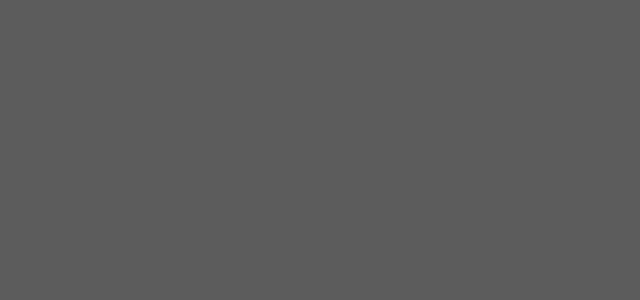
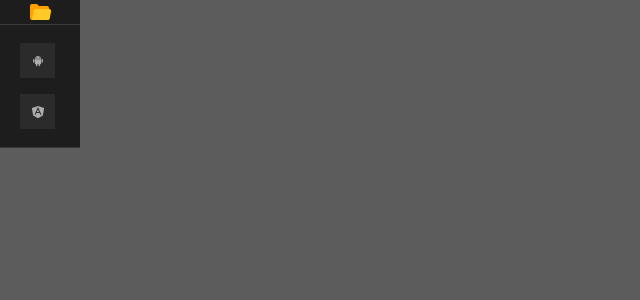
Before and after one commit to prasadthx/CoderZ-Code-Editor, a React (Create React App) app: page / in a window 1280 px wide. Shown: the top 300 px of the page, without its empty margins (0-640 px from the left). Built offline with nearby package versions, Linux system fonts and the light colour scheme.

Commit message:
Created Sample Sidebar

```diff
--- a/package.json
+++ b/package.json
@@ -8,6 +8,7 @@
     "@testing-library/user-event": "^13.5.0",
     "react": "^17.0.2",
     "react-dom": "^17.0.2",
+    "react-icons": "^4.3.1",
     "react-pro-sidebar": "^0.7.1",
     "react-rnd": "^10.3.5",
     "react-scripts": "5.0.0",
--- a/src/App.css
+++ b/src/App.css
@@ -1,4 +1,7 @@
 .App {
   text-align: center;
   background: transparent;
+  display : flex;
+  height: 100%;
+  width: 100%;
 }
--- a/src/App.js
+++ b/src/App.js
@@ -1,10 +1,11 @@
 import logo from './logo.svg';
 import './App.css';
+import FileSidebar from "./components/FileSidebar/FileSidebar";
 
 function App() {
   return (
     <div className="App">
-
+        <FileSidebar/>
     </div>
   );
 }
--- /dev/null
+++ b/src/components/FileSidebar/FileSidebar.js
@@ -0,0 +1,45 @@
+import { ProSidebar, SidebarHeader, SidebarFooter, SidebarContent, Menu, MenuItem, SubMenu } from 'react-pro-sidebar';
+import react, {useState} from 'react';
+import 'react-pro-sidebar/dist/css/styles.css';
+import {IoLogoAngular, IoLogoAndroid} from "react-icons/io";
+import {RiArrowLeftCircleFill} from "react-icons/ri";
+import {FcOpenedFolder} from 'react-icons/fc'
+
+const FileSidebar = () => {
+    const [collapsed, setCollapsed] = useState(true)
+    return (
+        <ProSidebar className={'text-white'} collapsed={collapsed}>
+            <SidebarHeader className={'inline-flex items-center justify-evenly'}>
+                {
+                    collapsed ? (
+                        <FcOpenedFolder onClick={()=>setCollapsed(false)} className={'cursor-pointer text-2xl'} />
+                    ) : (
+                        <>
+                            <h1> Folder Name </h1>
+                            <RiArrowLeftCircleFill onClick={() => setCollapsed(true)} className={'cursor-pointer text-2xl'} />
+                        </>
+                    )
+                }
+            </SidebarHeader>
+            <SidebarContent>
+                {/**
+                 *  You can add the content of the sidebar ex: menu, profile details, ...
+                 */}
+                <Menu iconShape="square">
+                    <MenuItem icon={<IoLogoAndroid />}>Dashboard</MenuItem>
+                    <SubMenu title="Components" icon={<IoLogoAngular />}>
+                        <MenuItem>Component 1</MenuItem>
+                        <MenuItem>Component 2</MenuItem>
+                    </SubMenu>
+                </Menu>
+            </SidebarContent>
+            <SidebarFooter>
+                {/**
+                 *  You can add a footer for the sidebar ex: copyright
+                 */}
+            </SidebarFooter>
+        </ProSidebar>
+    )
+}
+
+export default FileSidebar;
```
Also changed, not shown: src/components/Editor/Editor.js (added), 1 other file (tests, documents, lock files or other folders).
